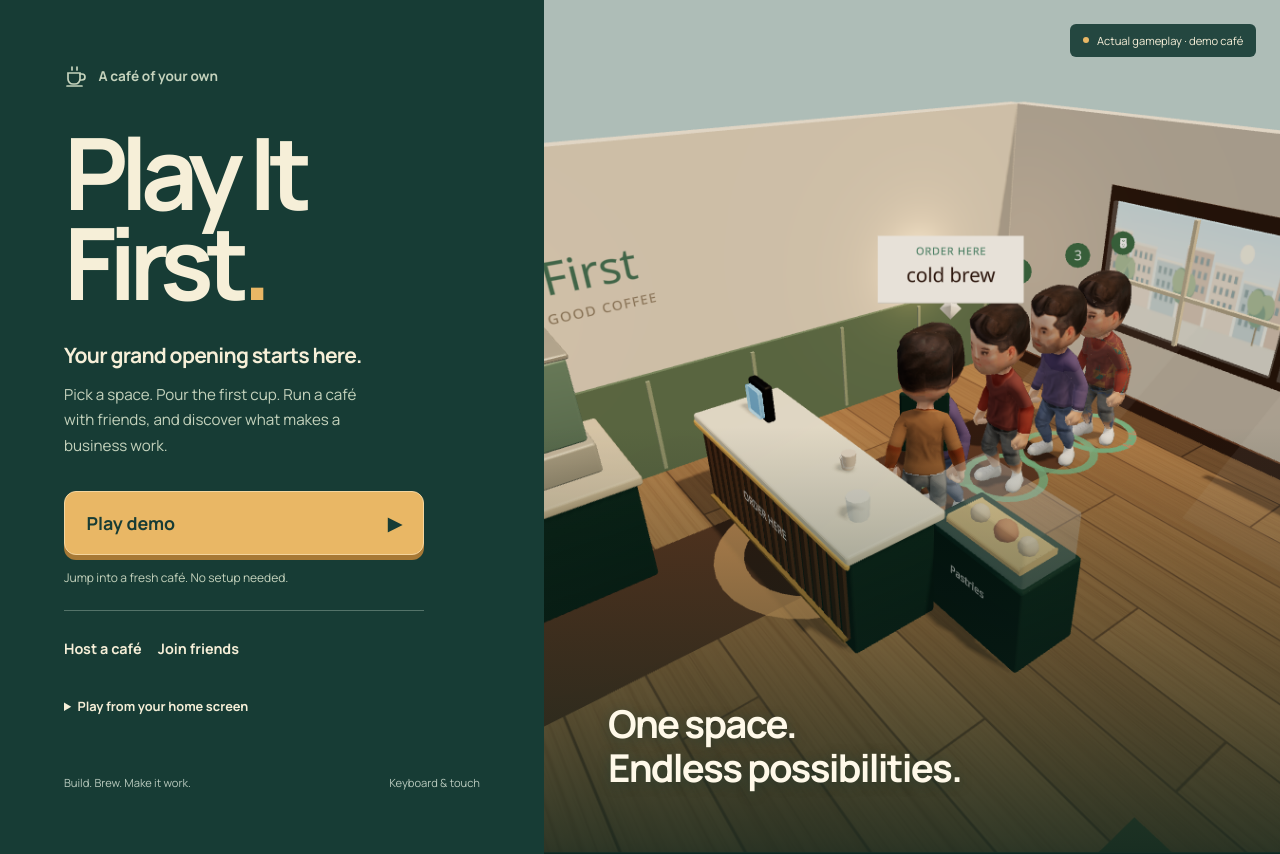
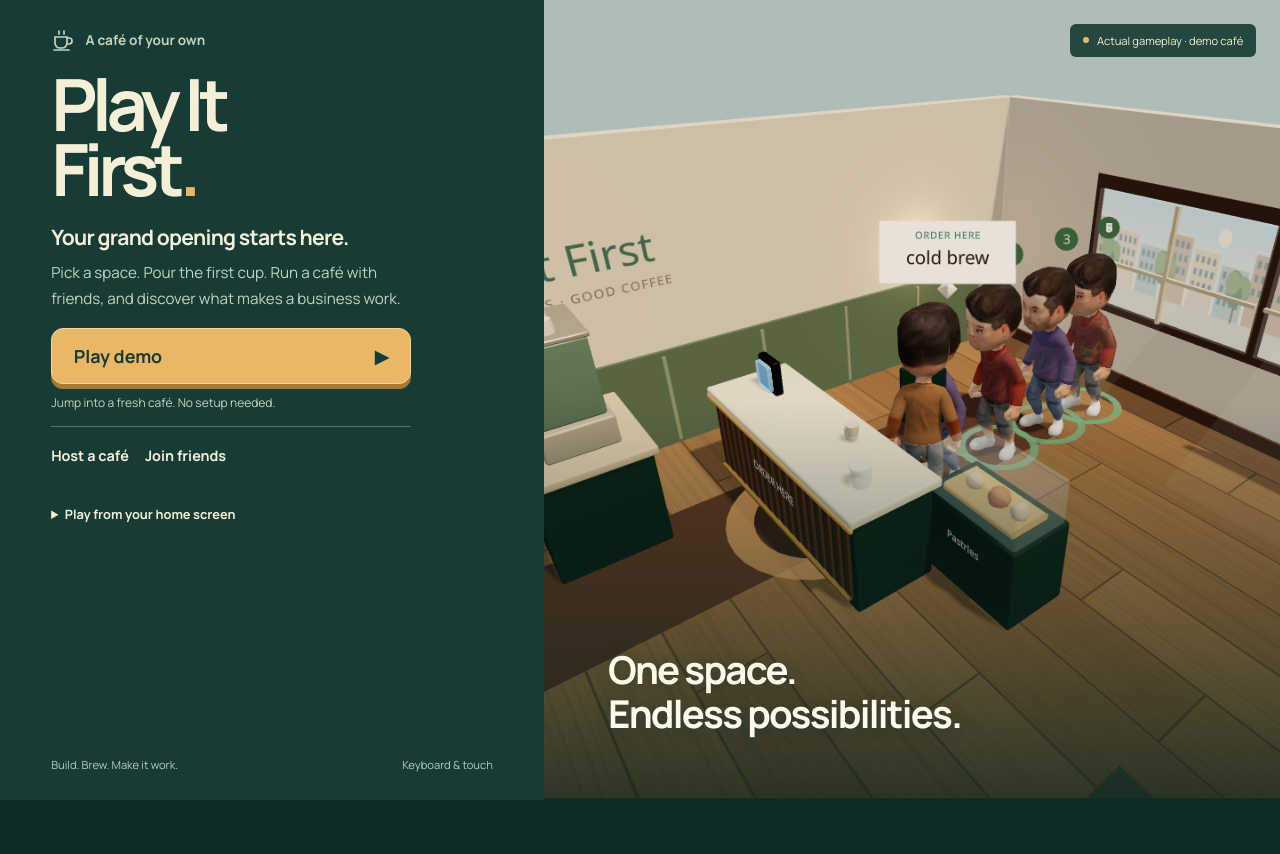
Before and after one commit to farhanmir/PlayItFirst, a React (Vite) app: page / in a window 1280 px wide. After the commit the page ends 800 px from the top, so only its background shows below. Built offline with nearby package versions, Linux system fonts and the light colour scheme; no server answers.

Commit message:
Fit landing and expanded host/join forms to the viewport

```diff
--- a/client/pages/Landing.tsx
+++ b/client/pages/Landing.tsx
@@ -19,10 +19,10 @@ export function Landing({ onStart, onJoin, onJudgeDemo, demoBusy, connectionErro
   const [mode, setMode] = useState<"host" | "join" | null>(null);
   const locked = busy || !!demoBusy;
   return (
-    <main className="landing">
+    <main className={`landing${mode ? " landing-form-open" : ""}`}>
       <section className="landing-menu" aria-labelledby="game-title">
         <div className="landing-wordmark" aria-hidden="true"><svg className="wordmark-cup" width="24" height="24" viewBox="0 0 24 24" fill="none" stroke="currentColor" strokeWidth="1.7"><path d="M4 9h12v6a5 5 0 0 1-5 5H9a5 5 0 0 1-5-5V9Z"/><path d="M16 10h2a3 3 0 0 1 0 6h-2M3 22h15M8 3v3m5-3v3" strokeLinecap="round"/></svg> A café of your own</div>
-        <h1 id="game-title">Play It<br />First<span className="title-period">.</span></h1>
+        <h1 id="game-title">Play It<br />{" "}First<span className="title-period">.</span></h1>
         <p className="landing-tagline">Your grand opening starts here.</p>
         <p className="landing-description">Pick a space. Pour the first cup. Run a café with friends, and discover what makes a business work.</p>
         <div className="landing-actions">
--- a/client/pages/landing.css
+++ b/client/pages/landing.css
@@ -33,3 +33,40 @@
 .landing-install { margin-top:1rem; width:100%; max-width:360px; }
 
 .landing-error { margin:0; padding:.75rem; border-left:3px solid #f3b1a1; color:#ffe2d9; background:#412b29; font-size:.9rem; line-height:1.5; }
+
+/* Size the start menu against available height, without locking or clipping it.
+   Expanded forms use the existing width instead of pushing the submit below the fold. */
+@media (min-width: 761px) {
+  .landing-menu { padding: clamp(1.5rem, 3.5dvh, 3.5rem) clamp(2rem, 4vw, 5rem); }
+  .landing-wordmark { margin-bottom: clamp(1rem, 2.5dvh, 2rem); }
+  .landing h1 { font-size: clamp(3.5rem, 9dvh, 7rem); }
+  .landing-tagline { margin: clamp(1rem, 2.5dvh, 2rem) 0 .6rem; }
+  .landing-description { margin-bottom: 1rem; max-width: 40ch; }
+  .landing-play { min-height: 56px; padding-block: .8rem; }
+  .landing-demo-note { margin: .65rem 0 .9rem; }
+  .landing-secondary { padding-top: .5rem; }
+  .landing-footer { padding-top: 1.25rem; }
+  .landing-form-open h1 { font-size: clamp(2.75rem, 6dvh, 4.5rem); line-height: 1; }
+  .landing-form-open h1 br { display: none; }
+
+  .landing-form-open .landing-wordmark { margin-bottom: 1rem; }
+  .landing-form-open .landing-tagline { margin-top: 1rem; }
+  .landing-room-form { grid-template-columns: repeat(2, minmax(0, 1fr)); gap: .6rem; padding-top: .75rem; }
+  .landing-room-form label:only-of-type { grid-column: 1 / -1; }
+  .landing-form-submit, .landing-room-form .landing-error { grid-column: 1 / -1; }
+}
+@media (max-width: 760px) {
+  .landing { display: block; }
+  .landing-menu { min-height: 100dvh; padding: max(24px, env(safe-area-inset-top)) max(24px, env(safe-area-inset-right)) max(24px, env(safe-area-inset-bottom)) max(24px, env(safe-area-inset-left)); }
+  .landing-scene { display: none; }
+  .landing-wordmark { margin-bottom: 1.25rem; }
+  .landing h1 { font-size: clamp(3.5rem, 14vw, 5rem); }
+  .landing-tagline { margin-top: 1.25rem; }
+  .landing-description { margin-bottom: 1rem; }
+  .landing-demo-note { margin-bottom: 1rem; }
+  .landing-footer { padding-top: 1.25rem; }
+  .landing-form-open h1 { font-size: 2.75rem; line-height: 1; }
+  .landing-form-open h1 br { display: none; }
+  .landing-form-open .landing-wordmark { margin-bottom: .75rem; }
+  .landing-form-open .landing-tagline { margin-top: .75rem; }
+}
```
